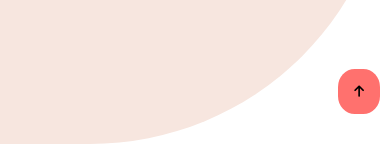
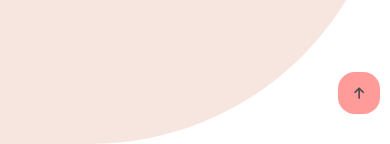
Before and after one commit to webify-io/spa-webiste, a plain HTML site: page index.html in a window 390 px wide. In both pictures the pointer is over the element 359 px from the left and 791 px from the top of the page. Shown: the part 700-844 px from the top of the page. Drawn offline with Linux system fonts and the light colour scheme.

Commit message:
Update style.css

```diff
--- a/style.css
+++ b/style.css
@@ -792,7 +792,7 @@ body {
 	color: #000;
 	background: var(--first-color);
 	font-size: var(--small-font-size);
-	padding: 1rem;
+	padding: 0.9rem 1rem;
 	border-radius: 40%;
 	transition: 0.2s ease;
 }
@@ -910,6 +910,9 @@ body {
 		max-width: 420px;
 		border-bottom: 1px solid var(--first-color);
 	}
+	.footer-iconTop:hover {
+		opacity: 0.7;
+	}
 }
 @media (max-width: 415px) {
 	.contact-list {
```
